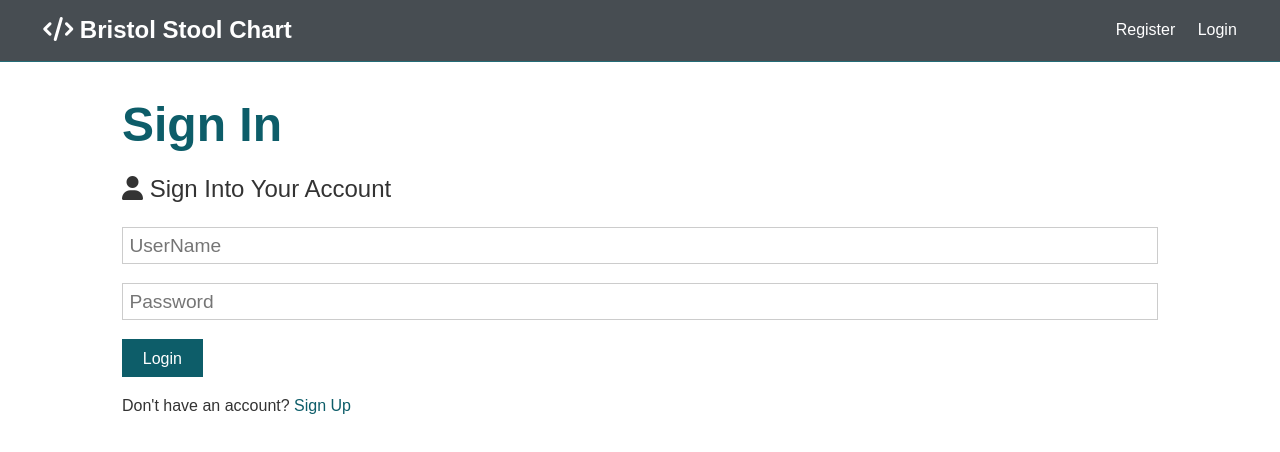
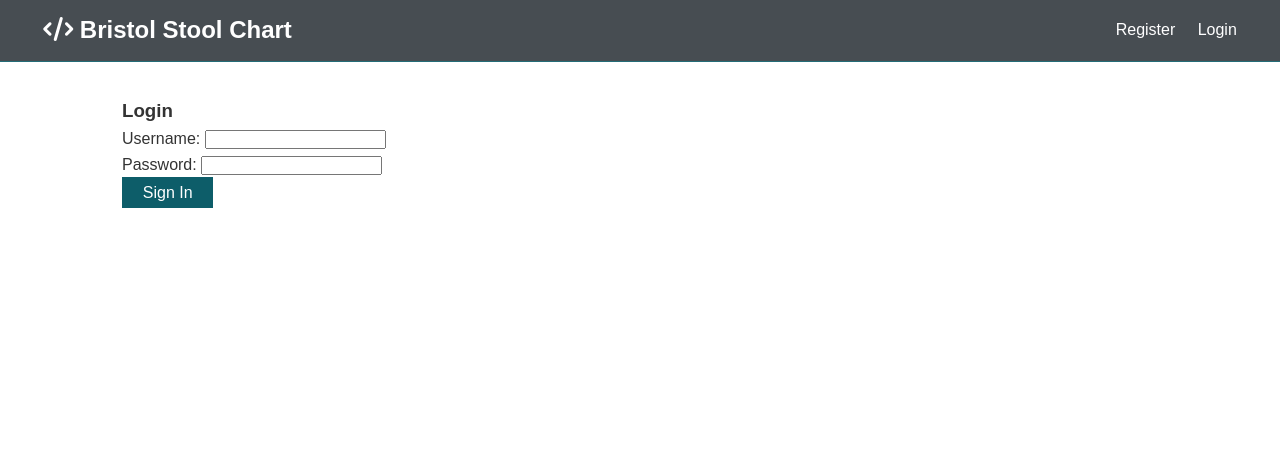
Before and after one commit to COP4331-G22-Large-Project/MERN-web-mobile-app, a React (Create React App) app in the folder web/: page /login in a window 1280 px wide. Shown: the top 452 px of the page. Built offline with nearby package versions, Linux system fonts and the light colour scheme.

Commit message:
changed database, reworked register and login

```diff
--- a/web/index.js
+++ b/web/index.js
@@ -18,7 +18,7 @@ const sessionSecret = process.env.SESSION_SECRET || 'testing';
 // Connect to MongoDB. Program exits if connection doesn't success
 
 
-const mongoUri = process.env.MONGODB_URI || 'mongodb://localhost:27017/Brist-Tool';
+const mongoUri = process.env.MONGODB_URI || 'mongodb+srv://dguerry:cop4331c@cluster1-z3lyd.mongodb.net/<dbname>?retryWrites=true&w=majority';
 mongoose.connect(mongoUri, {useNewUrlParser: true, useUnifiedTopology: true})
 	.then(() => console.log('MongoDB connected'))
 	.catch((err) => {
--- a/web/src/components/auth/Login.js
+++ b/web/src/components/auth/Login.js
@@ -1,62 +1,84 @@
-import React, { Fragment, useState } from 'react';
-import { Link } from 'react-router-dom';
-const Login = () => {
-    const [formData, setFormData] = useState(
-        {
-            name:'',
-            password:'',
+import React, {Component} from 'react';
+import axios from 'axios';
+
+export default class Login extends Component {
+    constructor(props) {
+        super(props);
+        this.onChangeUsername = this.onChangeUsername.bind(this)
+        this.onChangePassword = this.onChangePassword.bind(this)
+        this.onSubmit = this.onSubmit.bind(this)
+
+        this.state = {
+            username : '',
+            password :''
+
         }
-    );
-    const{ name,password} = formData;
+    }
 
-    const onChange = e =>
-        setFormData({ ...formData, [e.target.name]: e.target.value});
-
-    const onSubmit = async e => {
-            e.preventDefault();
-
-                console.log('SUCCESS');
-
-        };
+    onChangeUsername(e){
+        this.setState({
+            username : e.target.value
+        })
+    }
 
 
-    return <Fragment>
-
-        <h1 className="large text-primary">Sign In</h1>
-      <p className="lead"><i class="fas fa-user"></i> Sign Into Your Account</p>
-      <form class="form" onSubmit={e => onSubmit(e)}>
-        <div class="form-group">
-          <input type="text"
-          placeholder="UserName"
-          name="name"
-          value ={name}
-          onChange={e =>onChange(e)}
-          required />
-        </div>
-
-        <div class="form-group">
-          <input
-            type="password"
-            placeholder="Password"
-            name="password"
-            value ={password}
-            onChange={e =>onChange(e)} required
-            minLength="6"
-          />
-        </div>
-
-        <input type="submit" class="btn btn-primary" value="Login" />
-      </form>
-      <p class="my-1">
-        Don't have an account? <Link to ="/signup">Sign Up</Link>
-      </p>
-
-        </Fragment>;
+    onChangePassword(e){
+        this.setState({
+            password:e.target.value
+        })
+    }
 
 
-
-};
+    onSubmit(e){
+        e.preventDefault()
 
 
+            const login = {
+                username: this.state.username,
+                password: this.state.password
 
-export default Login
+            }
+
+            console.log(login)
+            axios.post('http://localhost:3000/api/auth/login',login)
+                .then(res => console.log(res.data))
+
+            this.setState({
+                username : '',
+                password :''
+
+            })
+
+    }
+
+    render(){
+        return(
+            <div>
+                <h3>Login</h3>
+                <form onSubmit={this.onSubmit}>
+                    <div className="form-group">
+                        <label>Username: </label>
+                        <input type = "string"
+                               required
+                               className="form-control"
+                               value = {this.state.username}
+                               onChange = {this.onChangeUsername}
+                        />
+                    </div>
+                    <div>
+                        <label>Password: </label>
+                        <input type = "password"
+                               required
+                               className="form-control"
+                               value = {this.state.password}
+                               onChange={this.onChangePassword}
+                        />
+                    </div>
+                    <div className="form-group">
+                        <input type ="submit" value = "Sign In" className="btn btn-primary"/>
+                    </div>
+                </form>
+            </div>
+        )
+    }
+}
--- a/web/src/components/auth/Register.js
+++ b/web/src/components/auth/Register.js
@@ -135,7 +135,7 @@ export default class Register extends Component {
                      </div>
                      <div>
                          <label>Password: </label>
-                         <input type = "string"
+                         <input type = "password"
                                 required
                                 className="form-control"
                                 value = {this.state.password}
@@ -144,7 +144,7 @@ export default class Register extends Component {
                      </div>
                      <div>
                          <label>Confirm Password: </label>
-                         <input type = "string"
+                         <input type = "password"
                                 required
                                 className="form-control"
                                 value = {this.state.confirmPassword}
```
